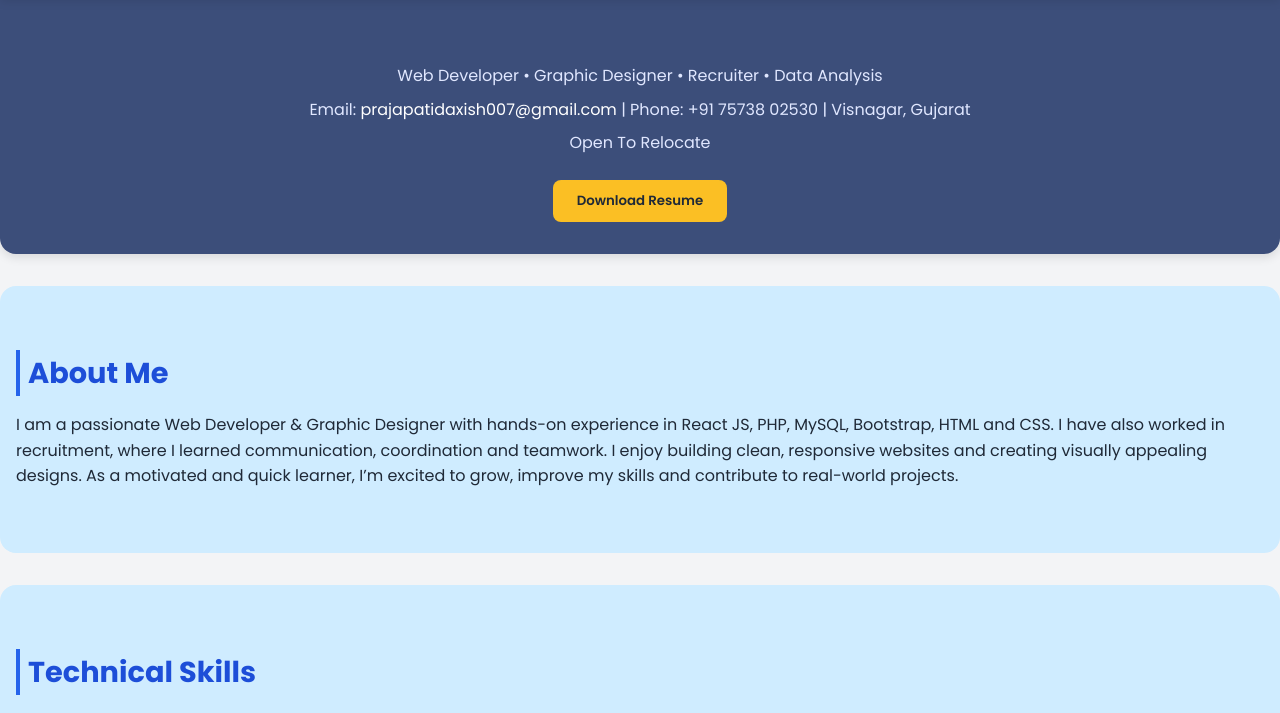
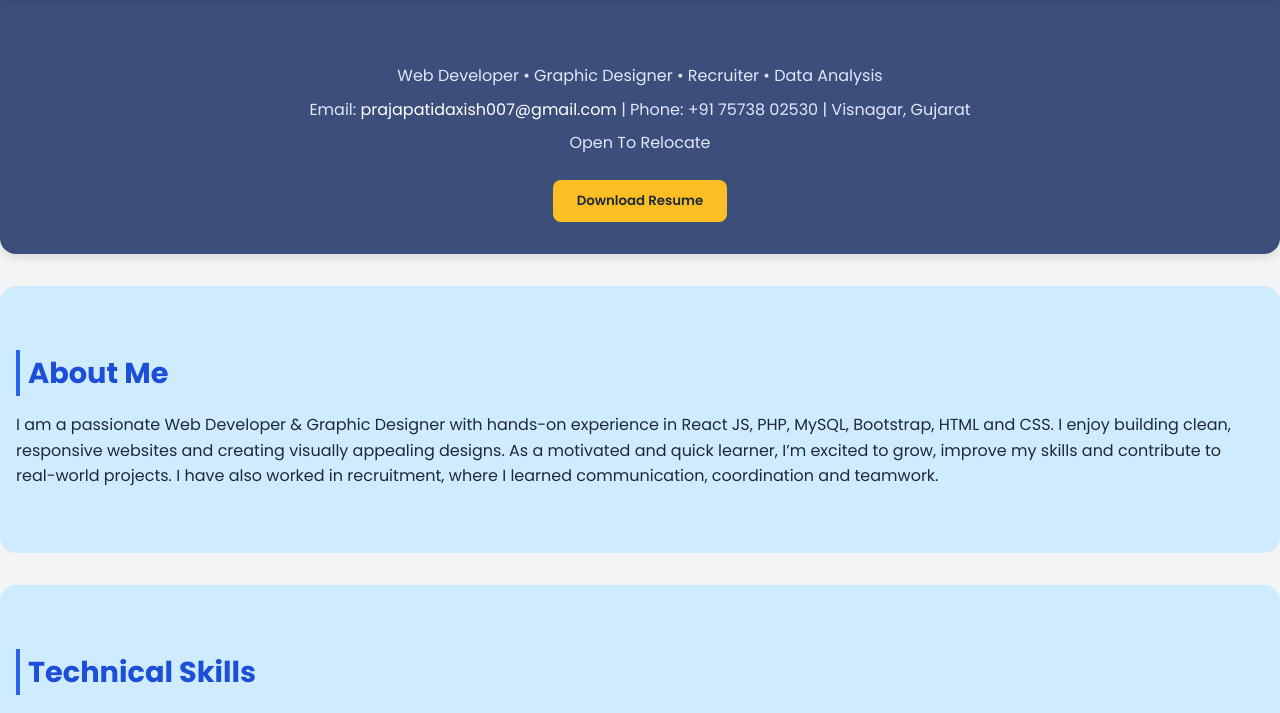
Before and after one commit to Daxish30/Portfolio, a plain HTML site: page index.html in a window 1280 px wide. Shown: the part 73-786 px from the top of the page. Drawn offline with Linux system fonts and the light colour scheme.

Commit message:
Update index.html

```diff
--- a/index.html
+++ b/index.html
@@ -86,7 +86,7 @@ button.download-btn:hover {background:#f59e0b; color:#fff;}
   <!-- About -->
   <section id="about">
     <h2>About Me</h2>
-    <p>I am a passionate Web Developer & Graphic Designer with hands-on experience in React JS, PHP, MySQL, Bootstrap, HTML and CSS. I have also worked in recruitment, where I learned communication, coordination and teamwork. I enjoy building clean, responsive websites and creating visually appealing designs. As a motivated and quick learner, I’m excited to grow, improve my skills and contribute to real-world projects.</p>
+    <p>I am a passionate Web Developer & Graphic Designer with hands-on experience in React JS, PHP, MySQL, Bootstrap, HTML and CSS. I enjoy building clean, responsive websites and creating visually appealing designs. As a motivated and quick learner, I’m excited to grow, improve my skills and contribute to real-world projects. I have also worked in recruitment, where I learned communication, coordination and teamwork.</p>
   </section>
 
   <!-- Skills -->
```
